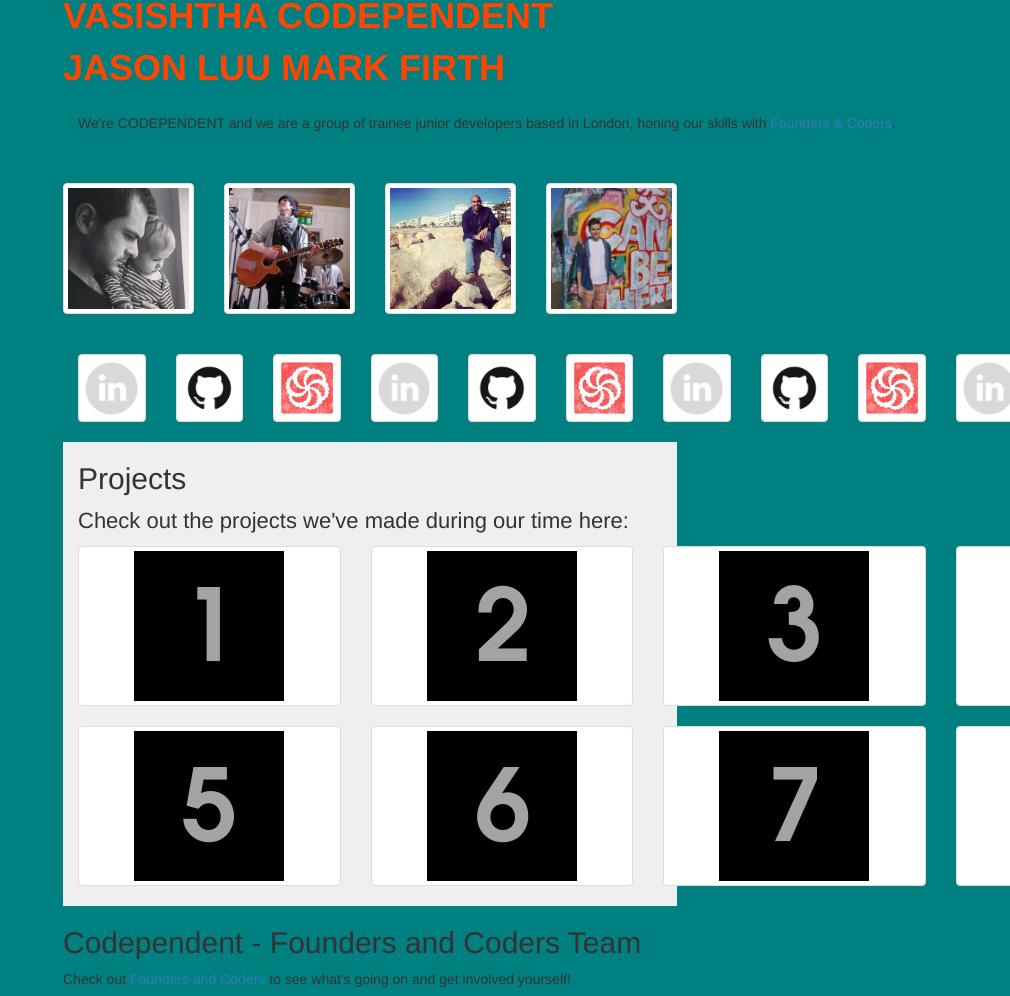
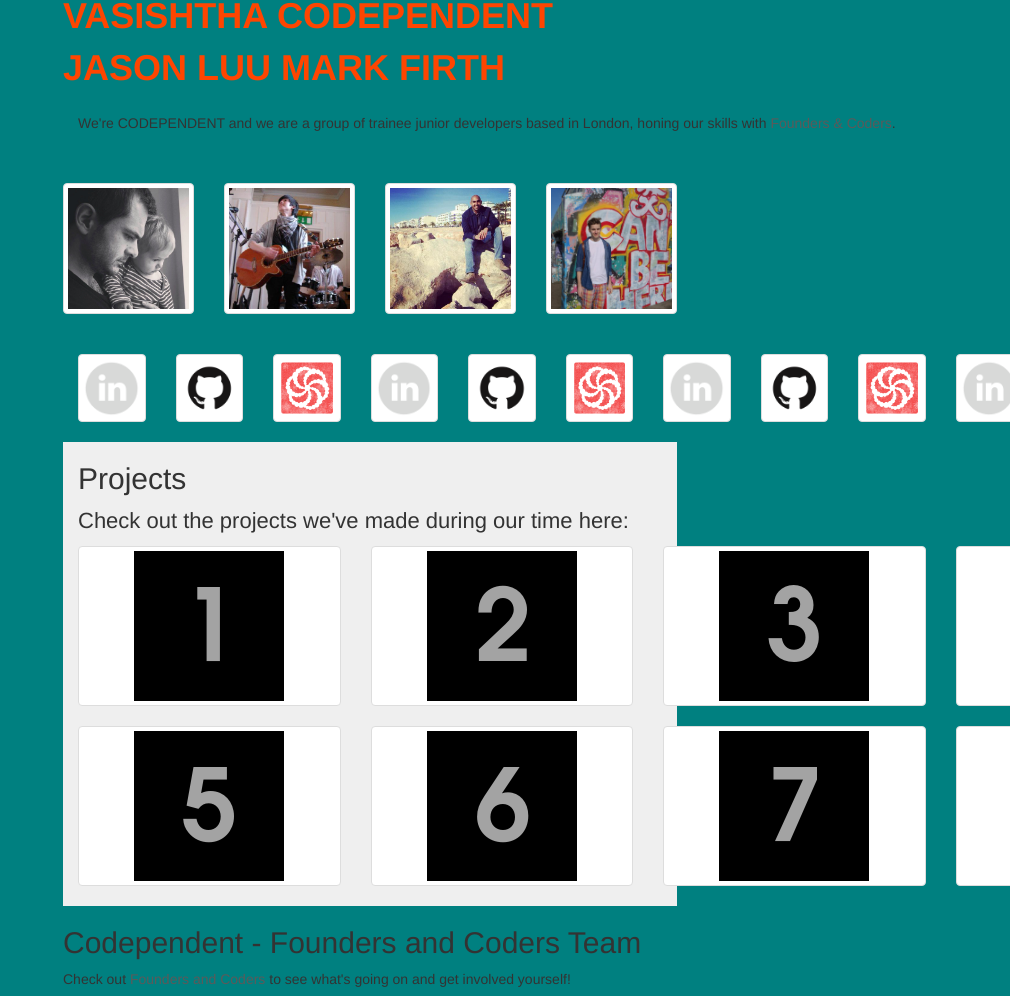
Before and after one commit to codependentfc/codependentfc.github.io, a Jekyll site: the page built from index.html, in a window 1280 px wide. Shown: the part 421-1417 px from the top of the page, without its empty margins (270-1280 px from the left). Built offline with Jekyll 4.4.1, drawn with Linux system fonts in a browser that asks for light colours.

Commit message:
remove blue links

```diff
--- a/css/main.css
+++ b/css/main.css
@@ -1,9 +1,11 @@
 
 /* nav bar*/
 
+a {
+  color: #5a5a5a;
+}
 .page-link {
 color: orangered;
-
 }
 
 .page-link:hover {color:orange;}
```
